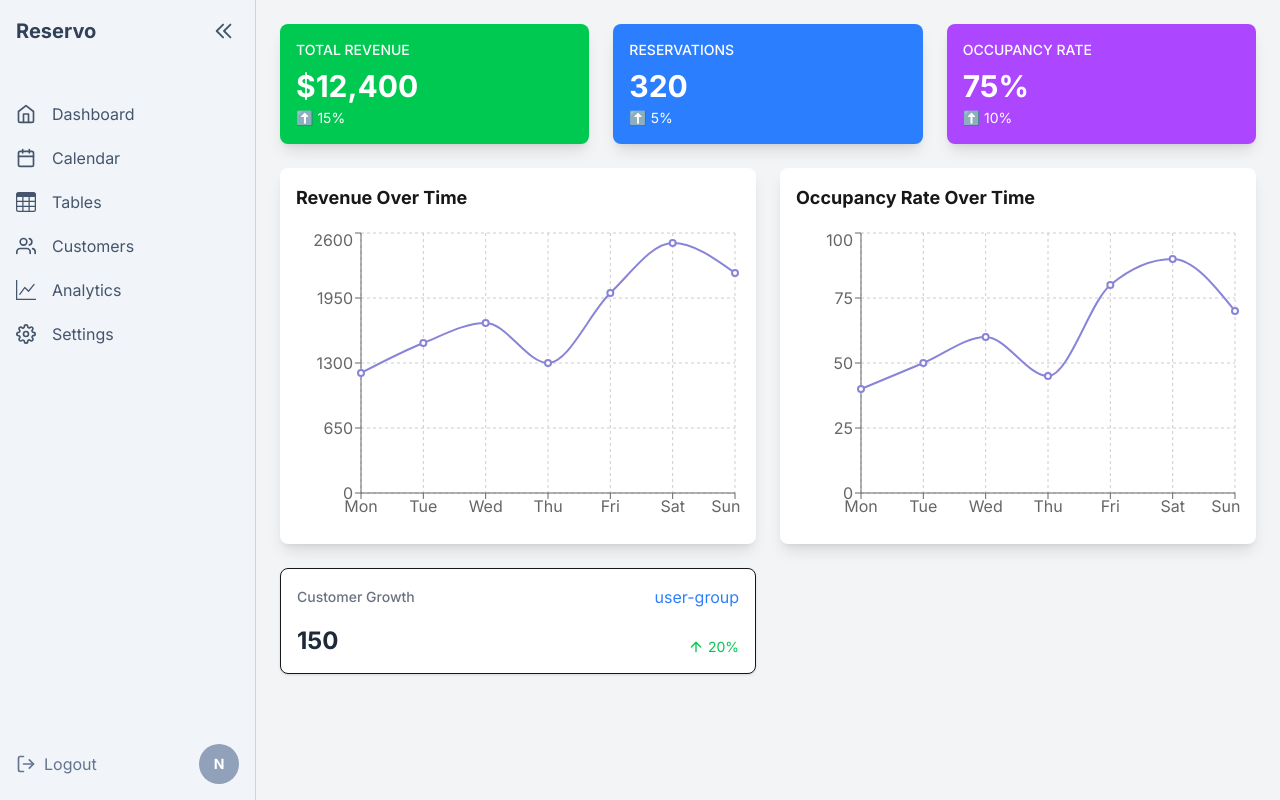
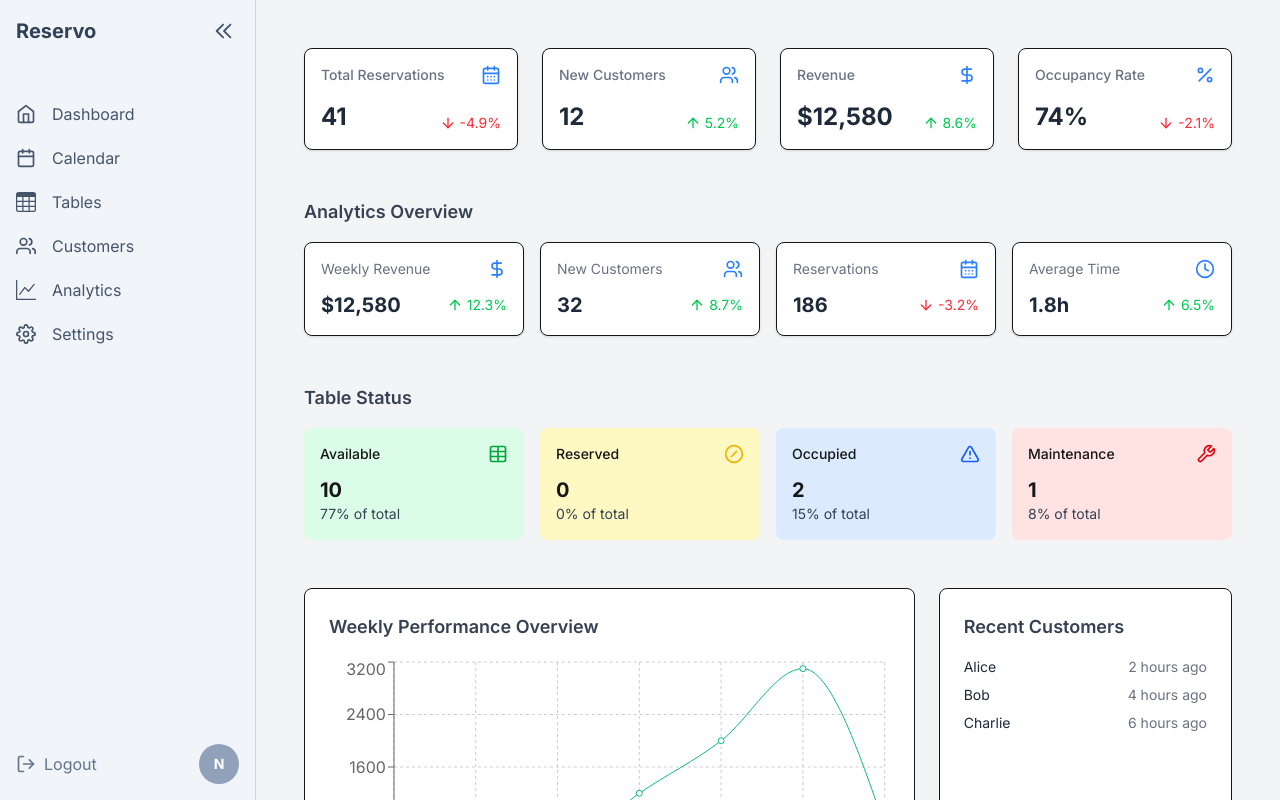
Before and after one commit to keval17-wq/reserve, a Next.js app in the folder reservation-system/: page /dashboard in a window 1280 px wide. Shown: the top 800 px of the page. Built offline with nearby package versions, Linux system fonts and the light colour scheme.

Commit message:
add Dashboard components: implement AnalyticsOverviewCard, RecentCustomersCard, TableStatusCard, and WeeklyPerformanceChart; enhance DashboardPage layout and styling

```diff
--- a/reservation-system/src/app/dashboard/page.tsx
+++ b/reservation-system/src/app/dashboard/page.tsx
@@ -1,44 +1,130 @@
-"use client";
+'use client';
 
 import React from 'react';
-import StatsCard from '@/components/stats-card';
-import Chart from '@/components/chart';
-import { DashboardStatsCard } from '../../components/dashboard/dashboardStatsCard';
+import { DashboardStatsCard } from '@/components/dashboard/dashboardStatsCard';
+import { AnalyticsOverviewCard } from '../../components/dashboard/analyticsOverviewCard';
+import { TableStatusCard } from '@/components/dashboard/tableStatusCard';
+import { WeeklyPerformanceChart } from '@/components/dashboard/weeklyPerformanceChart';
+import { RecentCustomersCard } from '@/components/dashboard/recentCustomersCard';
 
-const dummyData = [
-    { name: 'Mon', revenue: 1200, occupancy: 40 },
-    { name: 'Tue', revenue: 1500, occupancy: 50 },
-    { name: 'Wed', revenue: 1700, occupancy: 60 },
-    { name: 'Thu', revenue: 1300, occupancy: 45 },
-    { name: 'Fri', revenue: 2000, occupancy: 80 },
-    { name: 'Sat', revenue: 2500, occupancy: 90 },
-    { name: 'Sun', revenue: 2200, occupancy: 70 },
-];
+import {
+  CalendarDays,
+  DollarSign,
+  Users,
+  Percent,
+  Clock,
+  Table,
+  CircleSlash,
+  AlertTriangle,
+  Wrench,
+} from 'lucide-react';
 
-const Dashboard = () => {
+const DashboardPage = () => {
   return (
-        <div className="space-y-6">
-            <div className="grid grid-cols-1 md:grid-cols-3 gap-6">
-                <StatsCard title="Total Revenue" value="$12,400" percentage={15} color="bg-green-500" />
-                <StatsCard title="Reservations" value="320" percentage={5} color="bg-blue-500" />
-                <StatsCard title="Occupancy Rate" value="75%" percentage={10} color="bg-purple-500" />
+    <div className="p-6 space-y-12">
+      {/* Top Stats Section */}
+      <div className="grid grid-cols-1 sm:grid-cols-2 xl:grid-cols-4 gap-6">
+        <DashboardStatsCard
+          title="Total Reservations"
+          value="41"
+          percentageChange={-4.9}
+          icon={<CalendarDays className="h-5 w-5" />}
+        />
+        <DashboardStatsCard
+          title="New Customers"
+          value="12"
+          percentageChange={5.2}
+          icon={<Users className="h-5 w-5" />}
+        />
+        <DashboardStatsCard
+          title="Revenue"
+          value="$12,580"
+          percentageChange={8.6}
+          icon={<DollarSign className="h-5 w-5" />}
+        />
+        <DashboardStatsCard
+          title="Occupancy Rate"
+          value="74%"
+          percentageChange={-2.1}
+          icon={<Percent className="h-5 w-5" />}
+        />
       </div>
 
-            <div className="grid grid-cols-1 md:grid-cols-2 gap-6">
-                <Chart title="Revenue Over Time" data={dummyData} dataKey="revenue" />
-                <Chart title="Occupancy Rate Over Time" data={dummyData} dataKey="occupancy" />
+      {/* Analytics Overview Section */}
+      <div>
+        <h2 className="text-lg font-semibold text-gray-700 mb-4">Analytics Overview</h2>
+        <div className="grid grid-cols-1 sm:grid-cols-2 md:grid-cols-4 gap-4">
+          <AnalyticsOverviewCard
+            title="Weekly Revenue"
+            value="$12,580"
+            percentageChange={12.3}
+            icon={<DollarSign className="h-5 w-5" />}
+          />
+          <AnalyticsOverviewCard
+            title="New Customers"
+            value="32"
+            percentageChange={8.7}
+            icon={<Users className="h-5 w-5" />}
+          />
+          <AnalyticsOverviewCard
+            title="Reservations"
+            value="186"
+            percentageChange={-3.2}
+            icon={<CalendarDays className="h-5 w-5" />}
+          />
+          <AnalyticsOverviewCard
+            title="Average Time"
+            value="1.8h"
+            percentageChange={6.5}
+            icon={<Clock className="h-5 w-5" />}
+          />
+        </div>
       </div>
 
-            <div className="grid grid-cols-1 md:grid-cols-2 gap-6">
-                <DashboardStatsCard
-                    title="Customer Growth"
-                    value="150"
-                    percentageChange={20}
-                    icon="user-group"
+      {/* Table Status Section */}
+      <div>
+        <h2 className="text-lg font-semibold text-gray-700 mb-4">Table Status</h2>
+        <div className="grid grid-cols-1 sm:grid-cols-2 md:grid-cols-4 gap-4">
+          <TableStatusCard
+            label="Available"
+            count={10}
+            percentage="77%"
+            color="bg-green-100"
+            icon={<Table className="h-5 w-5 text-green-600" />}
           />
+          <TableStatusCard
+            label="Reserved"
+            count={0}
+            percentage="0%"
+            color="bg-yellow-100"
+            icon={<CircleSlash className="h-5 w-5 text-yellow-500" />}
+          />
+          <TableStatusCard
+            label="Occupied"
+            count={2}
+            percentage="15%"
+            color="bg-blue-100"
+            icon={<AlertTriangle className="h-5 w-5 text-blue-600" />}
+          />
+          <TableStatusCard
+            label="Maintenance"
+            count={1}
+            percentage="8%"
+            color="bg-red-100"
+            icon={<Wrench className="h-5 w-5 text-red-600" />}
+          />
+        </div>
+      </div>
+
+      {/* Performance + Recent Customers Section */}
+      <div className="grid grid-cols-1 lg:grid-cols-3 gap-6">
+        <div className="lg:col-span-2">
+          <WeeklyPerformanceChart />
+        </div>
+        <RecentCustomersCard />
       </div>
     </div>
   );
 };
 
-export default Dashboard;
+export default DashboardPage;
--- /dev/null
+++ b/reservation-system/src/components/dashboard/analyticsOverviewCard.tsx
@@ -0,0 +1,47 @@
+// ─────────────────────────────────────────────
+// 🔹 Component: AnalyticsOverviewCard
+// 🔹 Purpose: Display a small metric box with title, value, icon & trend
+// 🔹 Created: April 30, 2025
+// 🔹 Author: Keval Gandhi
+// ─────────────────────────────────────────────
+
+import { ArrowDown, ArrowUp } from 'lucide-react';
+import React from 'react';
+
+type AnalyticsOverviewCardProps = {
+  title: string;
+  value: string;
+  percentageChange: number;
+  icon: React.ReactNode;
+};
+
+export const AnalyticsOverviewCard: React.FC<AnalyticsOverviewCardProps> = ({
+  title,
+  value,
+  percentageChange,
+  icon,
+}) => {
+  const isPositive = percentageChange >= 0;
+
+  return (
+    <div className="flex flex-col justify-between rounded-lg border p-4 shadow-sm bg-white w-full">
+      <div className="flex items-center justify-between">
+        <div className="text-sm text-gray-500">{title}</div>
+        <div className="text-blue-500">{icon}</div>
+      </div>
+      <div className="mt-3 flex items-center justify-between">
+        <div className="text-xl font-bold text-gray-800">{value}</div>
+        <div className="flex items-center text-sm space-x-1">
+          {isPositive ? (
+            <ArrowUp className="w-4 h-4 text-green-500" />
+          ) : (
+            <ArrowDown className="w-4 h-4 text-red-500" />
+          )}
+          <span className={isPositive ? 'text-green-500' : 'text-red-500'}>
+            {percentageChange}%
+          </span>
+        </div>
+      </div>
+    </div>
+  );
+};
--- /dev/null
+++ b/reservation-system/src/components/dashboard/recentCustomersCard.tsx
@@ -0,0 +1,41 @@
+// ─────────────────────────────────────────────
+// 🔹 Component: RecentCustomersCard
+// 🔹 Purpose: List recent customers from past 24h
+// 🔹 Created: April 30, 2025
+// 🔹 Author: Keval Gandhi
+// ─────────────────────────────────────────────
+
+import React from 'react';
+
+type Customer = {
+  name: string;
+  time: string;
+};
+
+const mockCustomers: Customer[] = [
+  { name: 'Alice', time: '2 hours ago' },
+  { name: 'Bob', time: '4 hours ago' },
+  { name: 'Charlie', time: '6 hours ago' },
+];
+
+export const RecentCustomersCard = () => {
+  return (
+    <div className="p-6 rounded-lg border bg-white">
+      <h2 className="text-lg font-semibold mb-4 text-gray-700">
+        Recent Customers
+      </h2>
+      <ul className="space-y-2">
+        {mockCustomers.length === 0 ? (
+          <li className="text-gray-400 text-sm">No customers in the last 24 hours.</li>
+        ) : (
+          mockCustomers.map((c, i) => (
+            <li key={i} className="text-sm text-gray-800 flex justify-between">
+              <span>{c.name}</span>
+              <span className="text-gray-500">{c.time}</span>
+            </li>
+          ))
+        )}
+      </ul>
+    </div>
+  );
+};
--- /dev/null
+++ b/reservation-system/src/components/dashboard/tableStatusCard.tsx
@@ -0,0 +1,35 @@
+// ─────────────────────────────────────────────
+// 🔹 Component: TableStatusCard
+// 🔹 Purpose: Display single table status (Available, Reserved, etc.)
+// 🔹 Created: April 30, 2025
+// 🔹 Author: Keval Gandhi
+// ─────────────────────────────────────────────
+
+import React from 'react';
+
+type TableStatusCardProps = {
+  label: string;
+  count: number;
+  percentage: string;
+  color: string; // tailwind color classes e.g. bg-green-100
+  icon: React.ReactNode;
+};
+
+export const TableStatusCard: React.FC<TableStatusCardProps> = ({
+  label,
+  count,
+  percentage,
+  color,
+  icon,
+}) => {
+  return (
+    <div className={`rounded-lg p-4 ${color} flex flex-col justify-between`}>
+      <div className="flex items-center justify-between">
+        <span className="text-sm font-medium">{label}</span>
+        <div>{icon}</div>
+      </div>
+      <div className="mt-3 text-xl font-bold">{count}</div>
+      <div className="text-sm text-gray-700">{percentage} of total</div>
+    </div>
+  );
+};
--- /dev/null
+++ b/reservation-system/src/components/dashboard/weeklyPerformanceChart.tsx
@@ -0,0 +1,48 @@
+// ─────────────────────────────────────────────
+// 🔹 Component: WeeklyPerformanceChart
+// 🔹 Purpose: Line chart for reservations & revenue trends
+// 🔹 Created: April 30, 2025
+// 🔹 Author: Keval Gandhi
+// ─────────────────────────────────────────────
+
+'use client';
+
+import {
+  LineChart,
+  Line,
+  XAxis,
+  YAxis,
+  Tooltip,
+  ResponsiveContainer,
+  CartesianGrid,
+} from 'recharts';
+
+const sampleData = [
+  { day: 'Mon', reservations: 5, revenue: 400 },
+  { day: 'Tue', reservations: 8, revenue: 900 },
+  { day: 'Wed', reservations: 3, revenue: 300 },
+  { day: 'Thu', reservations: 6, revenue: 1200 },
+  { day: 'Fri', reservations: 10, revenue: 2000 },
+  { day: 'Sat', reservations: 12, revenue: 3100 },
+  { day: 'Sun', reservations: 4, revenue: 700 },
+];
+
+export const WeeklyPerformanceChart = () => {
+  return (
+    <div className="p-6 rounded-lg border bg-white">
+      <h2 className="text-lg font-semibold mb-4 text-gray-700">
+        Weekly Performance Overview
+      </h2>
+      <ResponsiveContainer width="100%" height={250}>
+        <LineChart data={sampleData}>
+          <CartesianGrid strokeDasharray="3 3" />
+          <XAxis dataKey="day" />
+          <YAxis />
+          <Tooltip />
+          <Line type="monotone" dataKey="reservations" stroke="#3B82F6" />
+          <Line type="monotone" dataKey="revenue" stroke="#10B981" />
+        </LineChart>
+      </ResponsiveContainer>
+    </div>
+  );
+};
```
Lines whose indentation alone changed are shown as unchanged.
